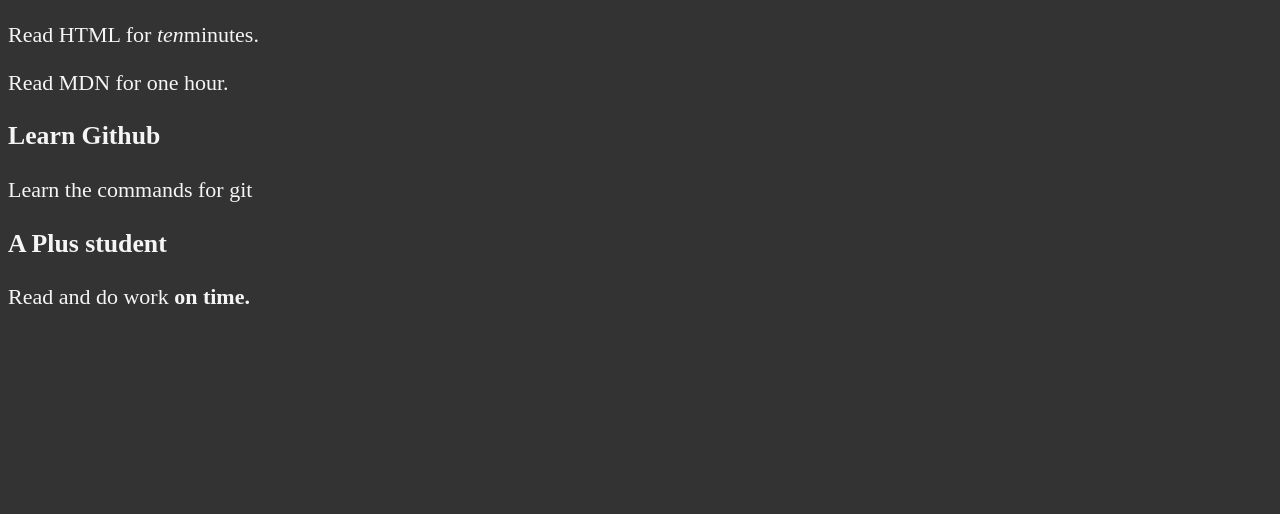
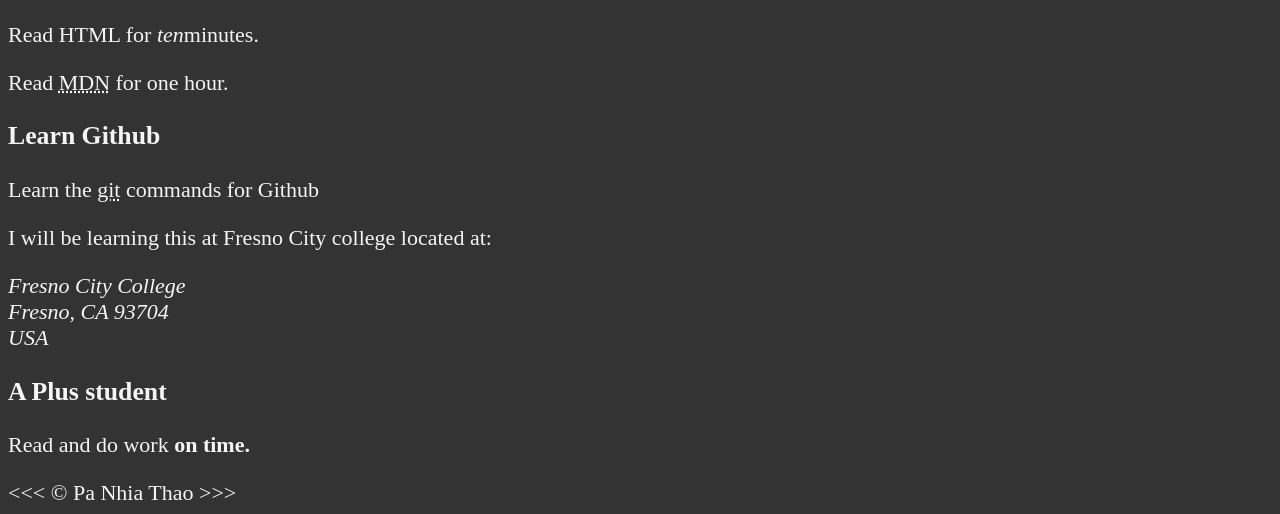
Before and after one commit to CIT85/panhiat_pub, a plain HTML site: page w1_html/index.html in a window 1280 px wide. Shown: the part 480-994 px from the top of the page. Before the commit the page ends 812 px from the top, so only its background shows below. Drawn offline with Linux system fonts and the light colour scheme.

Commit message:
entities

```diff
--- a/w1_html/index.html
+++ b/w1_html/index.html
@@ -18,23 +18,31 @@
 
     <h3>My daily goal</h3>
     <p> Steps to getting daily goal done
-        <br>First, code in the morning.
-        <br>Second, check code with W3C markup validation Service.
-        <br>Third ...
+        <br>&nbsp;&nbsp;&nbsp;First, code in the morning.
+        <br>&nbsp;&nbsp;&nbsp;Second, check code with W3C markup validation Service.
+        <br>&nbsp;&nbsp;&nbsp;Third ...
     </p>
 
     <hr>
 
     <h2>Task for self help</h2>
     <p>Read HTML for <em>ten</em>minutes.</p>
-    <p>Read MDN for one hour.</p>
+    <p>Read <abbr title="Mozilla Developer Network">MDN</abbr> for one hour.</p>
 
     <h3>Learn Github</h3>
-    <p>Learn the commands for git</p>
+    <p>Learn the <abbr title="global information tracker">git</abbr> commands for Github</p>
+    <p>I will be learning this at Fresno City college located at:</p>
+    <address>
+        Fresno City College<br>
+        Fresno, CA 93704 <br>
+        USA
+    </address>
+    <!-- add details-->
 
     <h3>A Plus student</h3>
     <p>Read and do work <strong>on time.</strong></p>
 
+    &lt;&lt;&lt; &copy; Pa Nhia Thao &gt;&gt;&gt;
 </body>
 
 </html>
```
